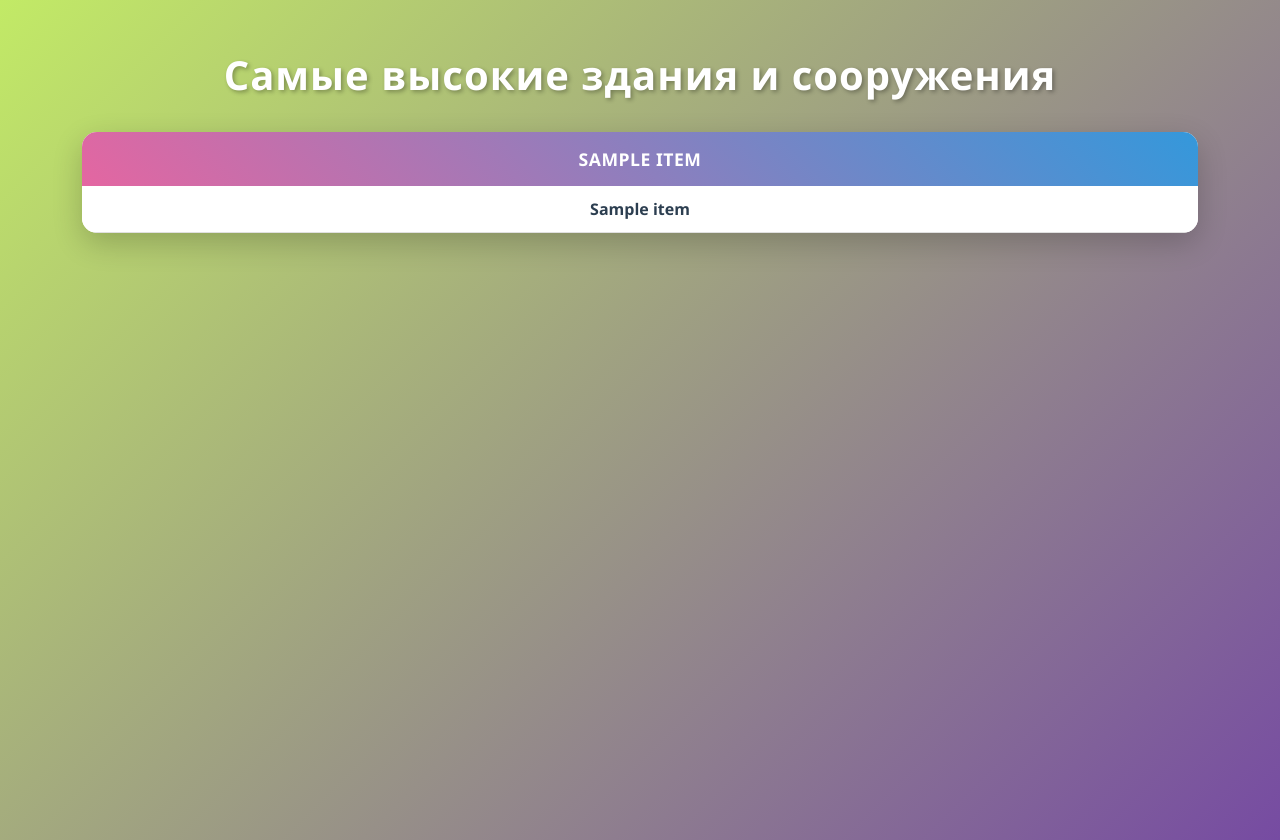
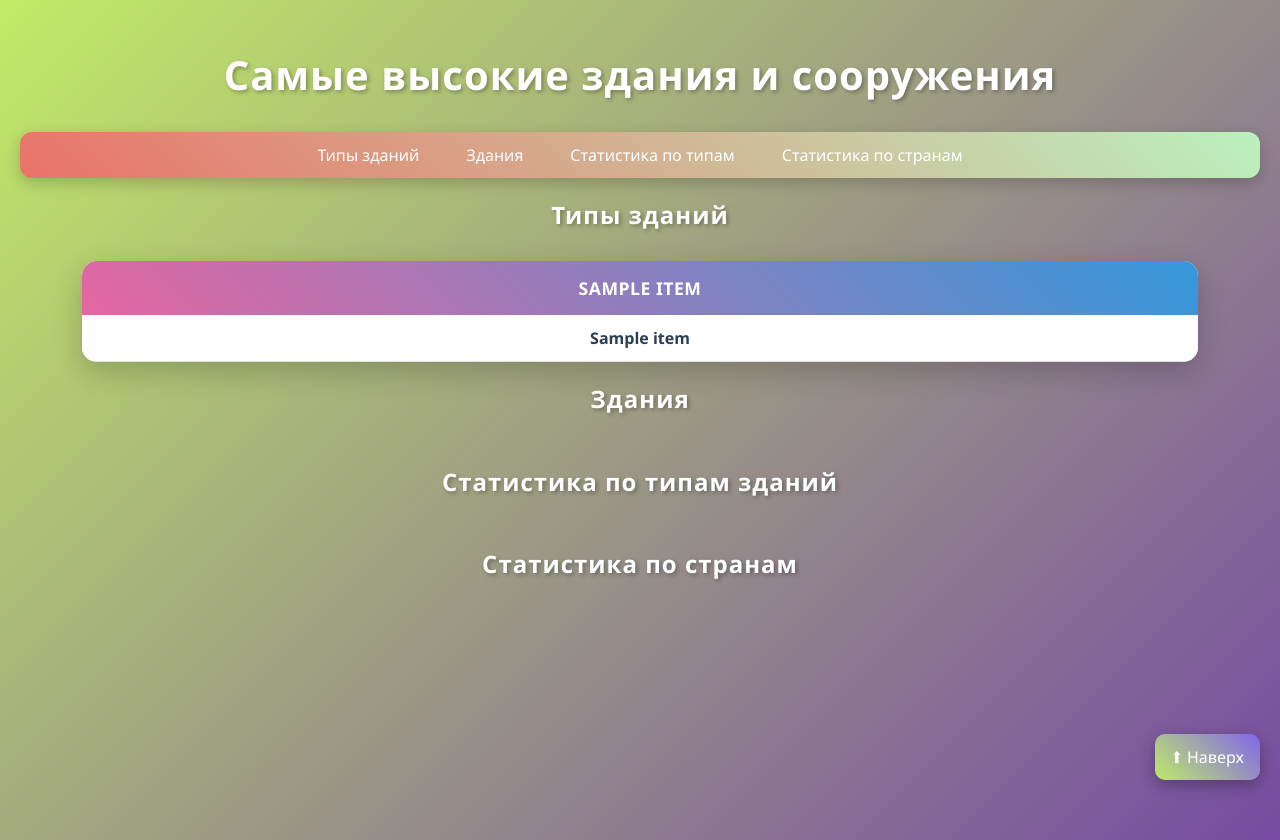
Before and after one commit to Korkuzyabra/web_technologies, a Flask app: template app/templates/index.html in a window 1280 px wide. Run offline with Flask 3, Linux system fonts and the light colour scheme; the template is opened without the code that fills it: most values are stand-ins (such as "Sample title", 1, 10 or a date in 2020).

Commit message:
Add tabels

```diff
--- a/app/static/styles.css
+++ b/app/static/styles.css
@@ -13,6 +13,15 @@ h1 {
     text-shadow: 2px 2px 4px rgba(0,0,0,0.3);
     margin-bottom: 30px;
     font-size: 2.5em;
+    letter-spacing: 1px;
+}
+
+h2 {
+    text-align: center;
+    color: white;
+    text-shadow: 2px 2px 4px rgba(0,0,0,0.3);
+    margin-bottom: 30px;
+    font-size: 1.5em;
     letter-spacing: 1px;
 }
 
@@ -79,3 +88,63 @@ td:empty::before {
     content: "—";
     color: #999;
 }
+
+.menu {
+    position: sticky;
+    top: 10px;
+    z-index: 1000;
+}
+
+.menu ul {
+    list-style: none;
+    padding: 0;
+    display: flex;
+    justify-content: center;
+    gap: 15px;
+
+    background: linear-gradient(45deg, #ea7368, #bbf1bd);
+    padding: 12px 20px;
+    border-radius: 12px;
+
+    box-shadow: 0 5px 15px rgba(0,0,0,0.2);
+}
+
+.menu li {
+    display: inline;
+}
+
+.menu a {
+    color: white;
+    text-decoration: none;
+    padding: 10px 16px;
+    border-radius: 8px;
+    font-weight: 500;
+    transition: all 0.3s ease;
+}
+
+.menu a:hover {
+    background: rgba(255, 255, 255, 0.2);
+    backdrop-filter: blur(5px);
+    transform: translateY(-2px);
+}
+
+.back-to-top {
+    position: fixed;
+    bottom: 20px;
+    right: 20px;
+
+    background: linear-gradient(45deg, #bfea68, #8265eb);
+    color: white;
+
+    padding: 12px 16px;
+    border-radius: 10px;
+    text-decoration: none;
+
+    box-shadow: 0 5px 15px rgba(0,0,0,0.3);
+    transition: all 0.3s ease;
+}
+
+.back-to-top:hover {
+    transform: translateY(-3px) scale(1.05);
+    box-shadow: 0 8px 20px rgba(0,0,0,0.4);
+}
--- a/app/templates/index.html
+++ b/app/templates/index.html
@@ -1,3 +1,5 @@
+{% from "macros.html" import render_table %}
+
 <!doctype html>
 <html lang="ru">
 <head>
@@ -6,30 +8,32 @@
     <title>Здания и сооружения</title>
 </head>
 <body>
+  <a id="top"></a>
   <h1>
     Самые высокие здания и сооружения
   </h1>
-    <table>
-      <!-- формируем заголовок таблицы (имена столбцов) -->
-      <thead>
-        <tr>
-          <!-- выводим имя каждого столбца -->
-            {% for item in type_buildings_head %}
-              <th> {{ item }} </th>
-            {% endfor %}
-          </tr>
-      </thead>
-      <tbody>
-      <!-- для всех строк таблицы -->
-        {% for row in type_buildings_body %}
-          <tr>
-          <!-- выводим значение каждого столбца -->
-            {% for item in row %}
-              <td> {{ item }} </td>
-            {% endfor %}
-          </tr>
-          {% endfor %}
-        </tbody>
-    </table>
+
+  <nav class="menu">
+    <ul>
+        <li><a href="#types">Типы зданий</a></li>
+        <li><a href="#buildings">Здания</a></li>
+        <li><a href="#stats-type">Статистика по типам</a></li>
+        <li><a href="#stats-country">Статистика по странам</a></li>
+    </ul>
+</nav>
+
+  <h2 id="types">Типы зданий</h2>
+  {{ render_table(type_buildings_head, type_buildings_body) }}
+
+  <h2 id="buildings">Здания</h2>
+  {{ render_table(buildings_head, buildings_body) }}
+
+  <h2 id="stats-type">Статистика по типам зданий</h2>
+  {{ render_table(stats_type_head, stats_type_body) }}
+
+  <h2 id="stats-country">Статистика по странам</h2>
+  {{ render_table(stats_country_head, stats_country_body) }}
+
+  <a href="#top" class="back-to-top">⬆ Наверх</a>
 </body>
 </html>
--- /dev/null
+++ b/app/templates/macros.html
@@ -0,0 +1,20 @@
+{% macro render_table(head, body) %}
+<table>
+    <thead>
+        <tr>
+            {% for item in head %}
+            <th>{{ item }}</th>
+            {% endfor %}
+        </tr>
+    </thead>
+    <tbody>
+        {% for row in body %}
+        <tr>
+            {% for item in row %}
+            <td>{{ item }}</td>
+            {% endfor %}
+        </tr>
+        {% endfor %}
+    </tbody>
+</table>
+{% endmacro %}
```
Also changed, not shown: app/views.py (+47 -1 lines).
